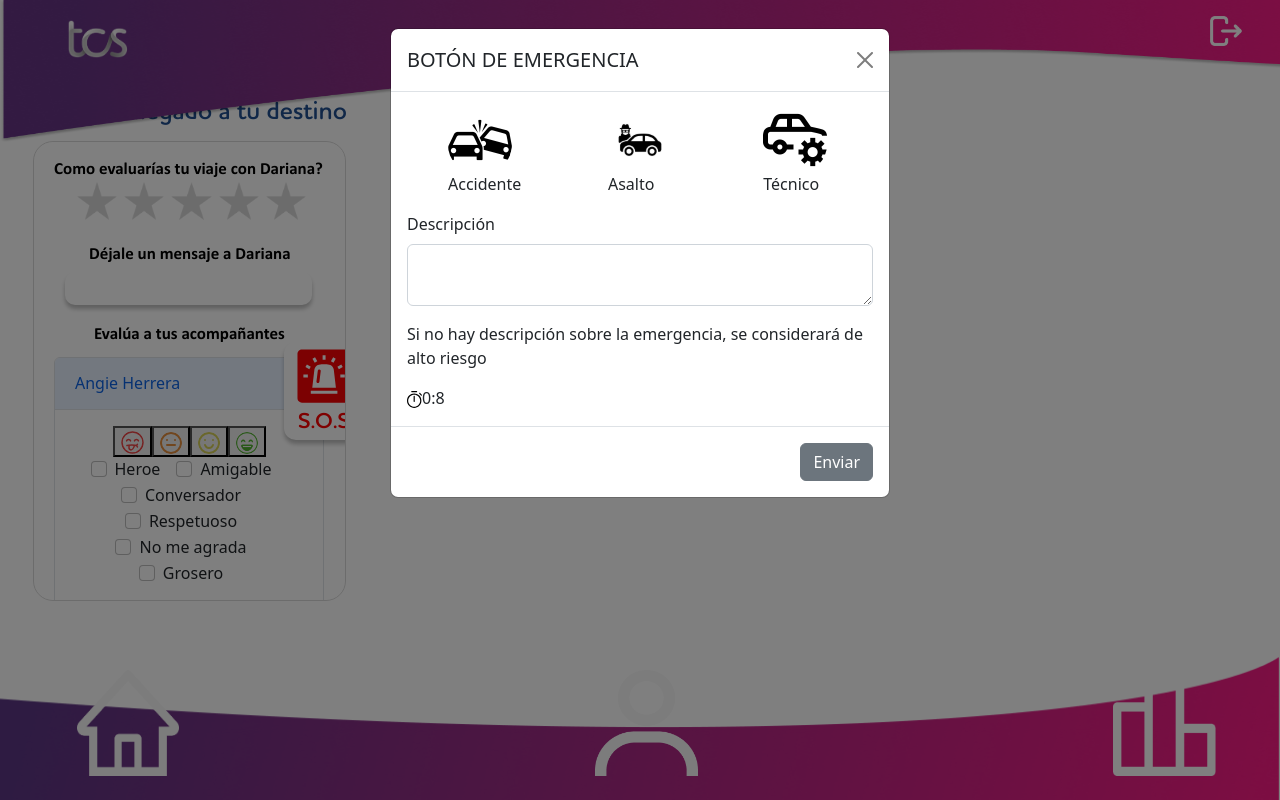
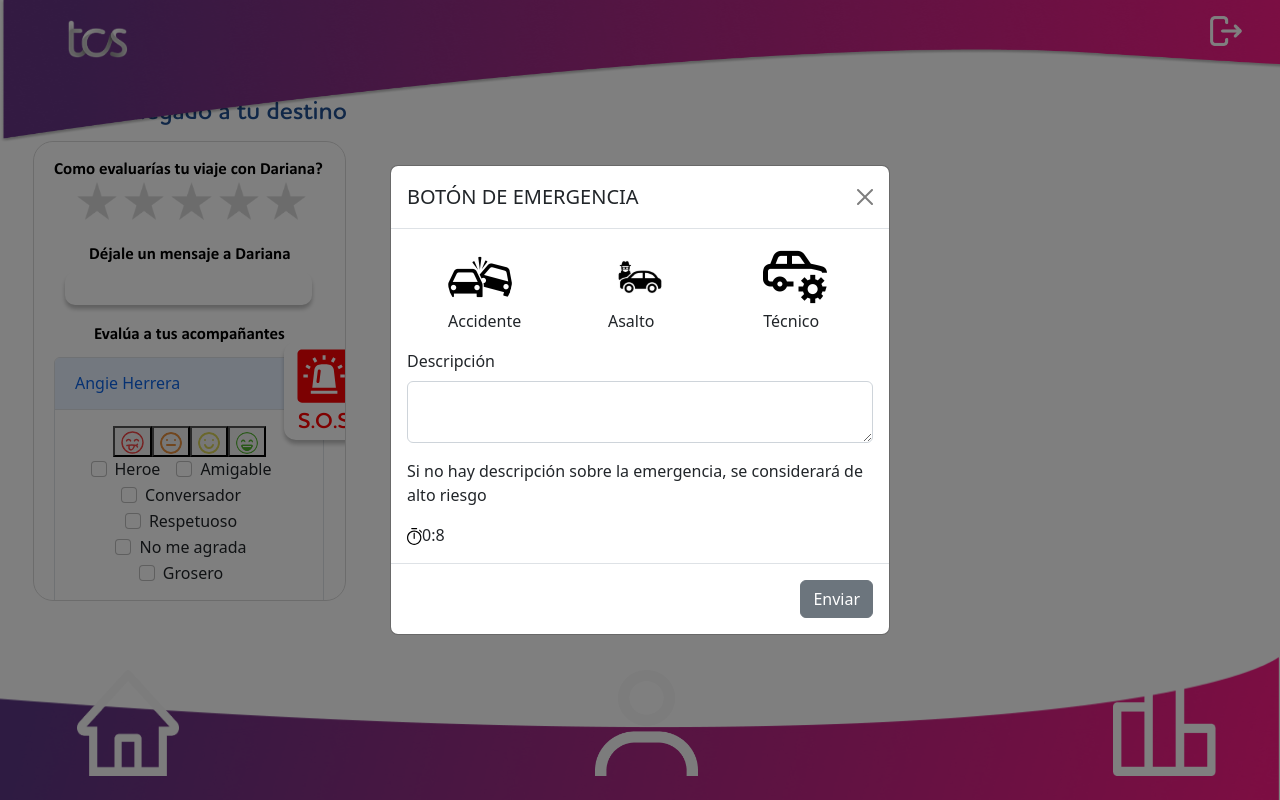
Before and after one commit to LaDuquesaDev/tflatam-tcs, a React (Create React App) app: page /comments in a window 1280 px wide. Both pictures are taken after a click on the button "S.O.S". Built offline with nearby package versions, Linux system fonts and the light colour scheme.

Commit message:
centra modal del boton emergencia

```diff
--- a/src/components/EmergencyButton.js
+++ b/src/components/EmergencyButton.js
@@ -57,7 +57,7 @@ const EmergencyButton = (args) => {
                     <p>S.O.S</p>
                 </Button>
             </div>
-            <Modal className="emergency-modal" isOpen={modal} toggle={toggle} {...args}>
+            <Modal className="emergency-modal" isOpen={modal} toggle={toggle} {...args} centered>
                 <ModalHeader toggle={toggle}>BOTÓN DE EMERGENCIA</ModalHeader>
                 <ModalBody>
                     <div className='emergency-types'>
```
Also changed, not shown: src/images/Group_42.png (added).
